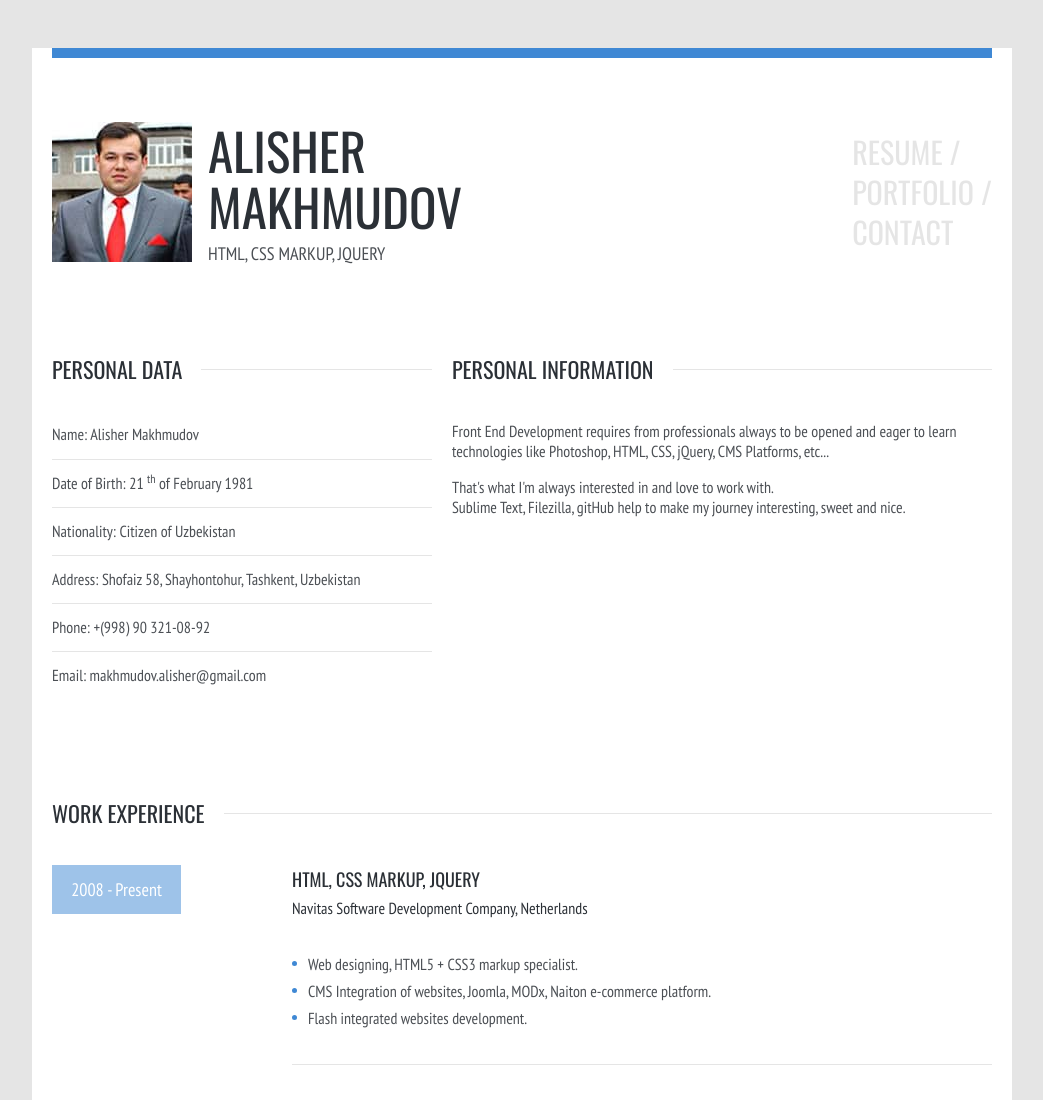
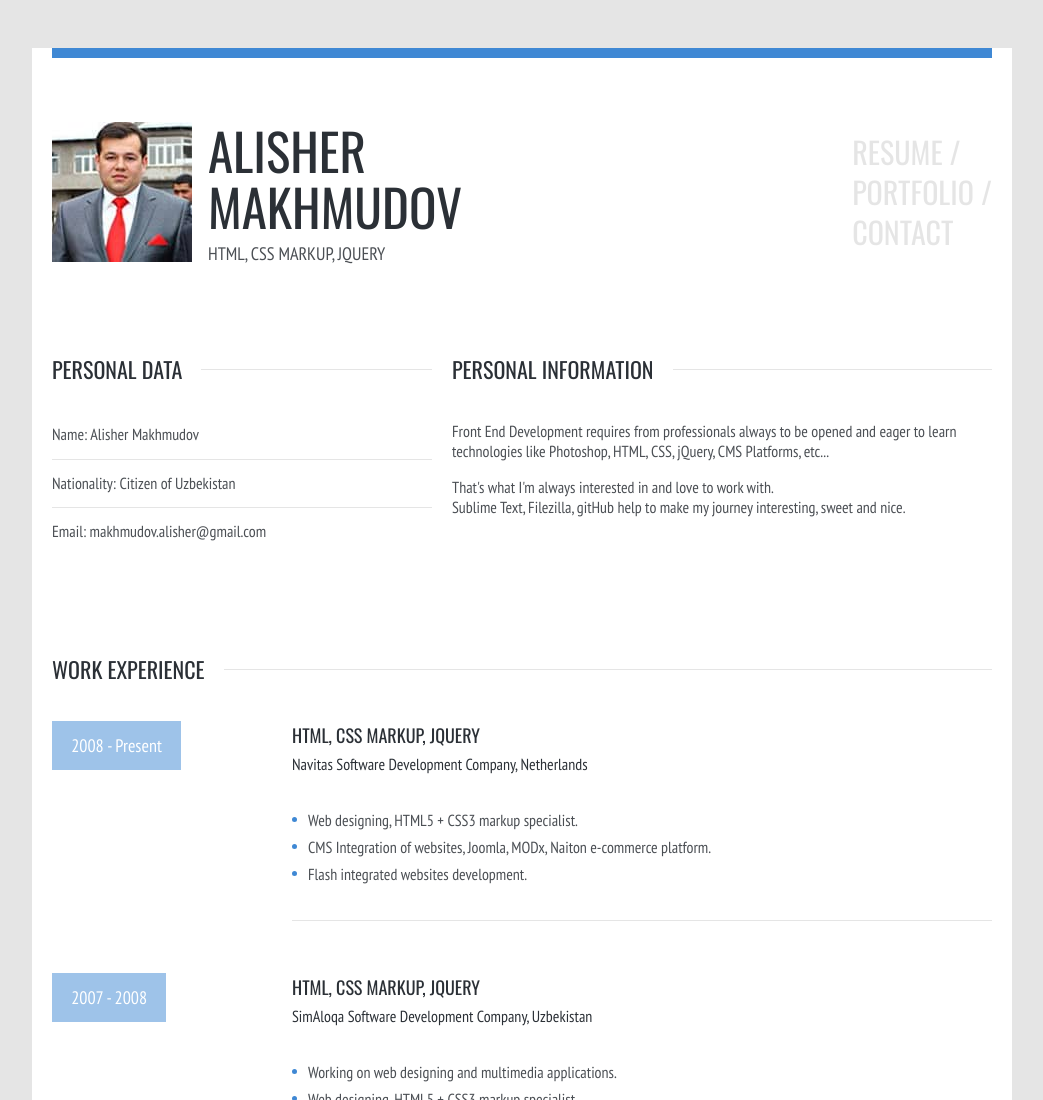
Before and after one commit to amakhmudov/alishermakhmudov.com, a plain HTML site: page index.html in a window 1280 px wide. Shown: the top 1100 px of the page, without its empty margins (118-1161 px from the left). Drawn offline with nearby package versions, Linux system fonts and the light colour scheme.

Commit message:
Update index.html
feat: remove personal data

```diff
--- a/index.html
+++ b/index.html
@@ -51,10 +51,7 @@
 
             <ul class="list-table">
               <li>Name: Alisher Makhmudov</li>
-              <li>Date of Birth: 21 <sup>th</sup> of February 1981</li>
               <li>Nationality: Citizen of Uzbekistan</li>
-              <li>Address: Shofaiz 58, Shayhontohur, Tashkent, Uzbekistan</li>
-              <li>Phone: +(998) 90 321-08-92</li>
               <li>Email: <a href="mailto:makhmudov.alisher@gmail.com" class="mailto">makhmudov.alisher@gmail.com</a></li>
             </ul>
           </div><!-- End of profile_info-stats -->
```
